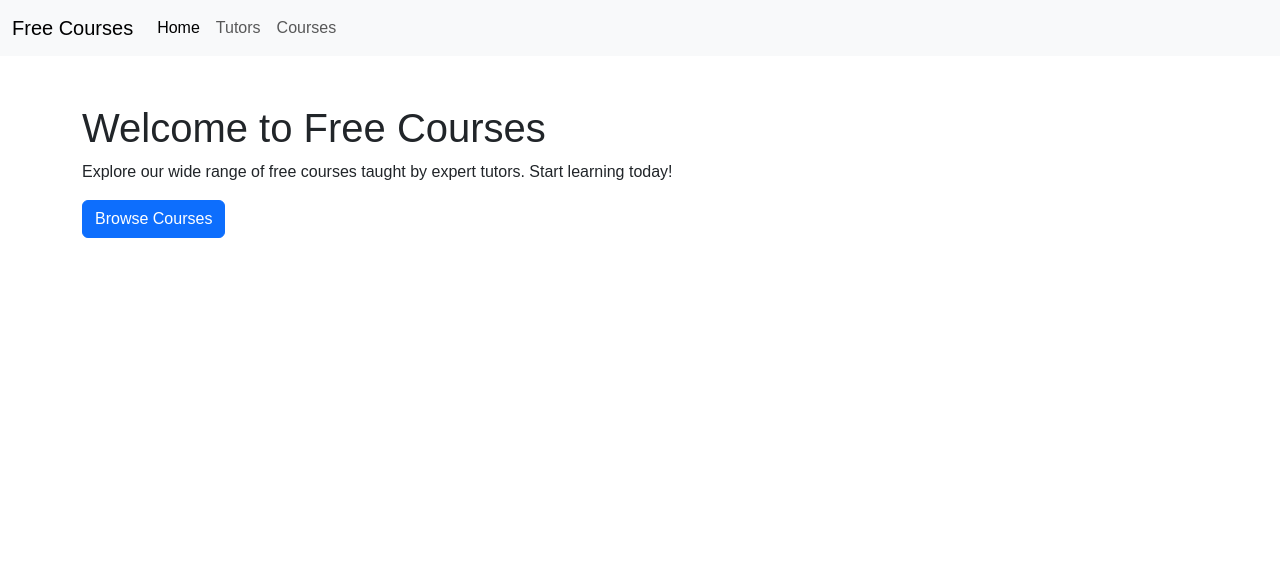
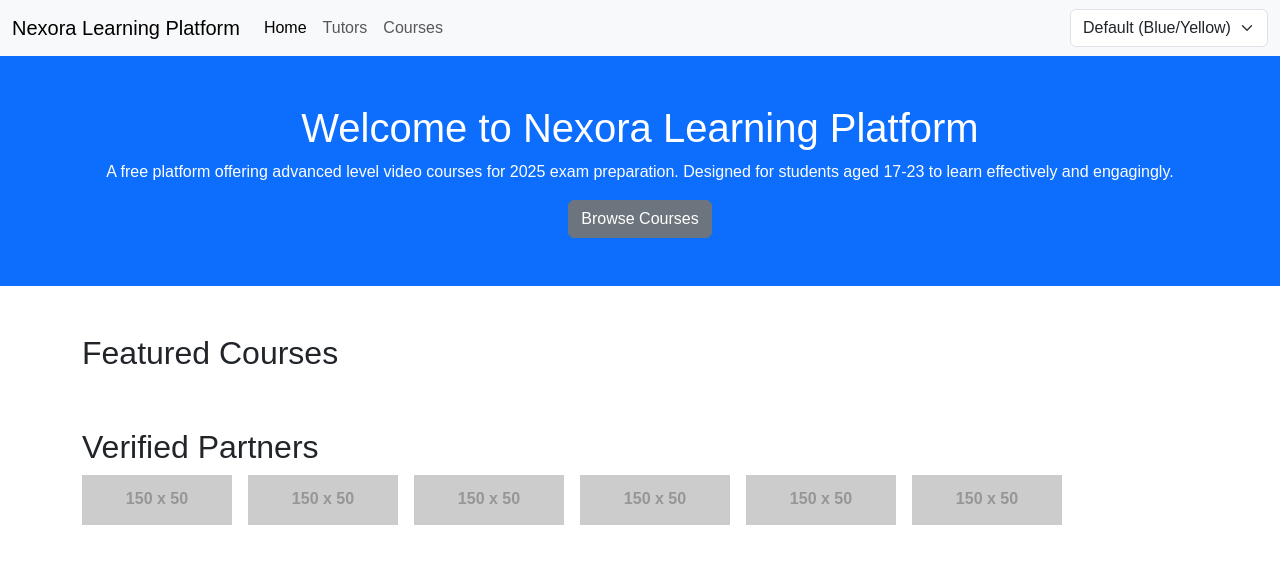
Before and after one commit to obscuravault/nexorateam, a plain HTML site: page index.html in a window 1280 px wide. Drawn offline with nearby package versions, Linux system fonts and the light colour scheme; placeholder pictures from the web are drawn by us.

Commit message:
Update index.html

```diff
--- a/index.html
+++ b/index.html
@@ -4,35 +4,65 @@
 <head>
     <meta charset="UTF-8">
     <meta name="viewport" content="width=device-width, initial-scale=1.0">
-    <title>Free Courses - Home</title>
+    <title>Nexora Learning Platform - Home</title>
     <link href="https://cdn.jsdelivr.net/npm/bootstrap@5.3.3/dist/css/bootstrap.min.css" rel="stylesheet">
     <link rel="stylesheet" href="styles.css">
 </head>
 <body>
-    <nav class="navbar navbar-expand-lg navbar-light bg-light">
+    <nav class="navbar navbar-expand-lg bg-body-tertiary">
         <div class="container-fluid">
-            <a class="navbar-brand" href="index.html">Free Courses</a>
+            <a class="navbar-brand" href="index.html">Nexora Learning Platform</a>
             <button class="navbar-toggler" type="button" data-bs-toggle="collapse" data-bs-target="#navbarNav" aria-controls="navbarNav" aria-expanded="false" aria-label="Toggle navigation">
                 <span class="navbar-toggler-icon"></span>
             </button>
             <div class="collapse navbar-collapse" id="navbarNav">
-                <ul class="navbar-nav">
+                <ul class="navbar-nav me-auto">
                     <li class="nav-item"><a class="nav-link active" href="index.html">Home</a></li>
                     <li class="nav-item"><a class="nav-link" href="tutors.html">Tutors</a></li>
                     <li class="nav-item"><a class="nav-link" href="courses.html">Courses</a></li>
                 </ul>
+                <select id="theme-select" class="form-select w-auto">
+                    <option value="default">Default (Blue/Yellow)</option>
+                    <option value="bw">Black/White</option>
+                    <option value="greenwhite">Green/White</option>
+                    <option value="purplegold">Purple/Gold</option>
+                    <option value="redblack">Red/Black</option>
+                </select>
             </div>
         </div>
     </nav>
 
-    <div class="container mt-5">
-        <h1>Welcome to Free Courses</h1>
-        <p>Explore our wide range of free courses taught by expert tutors. Start learning today!</p>
-        <a href="courses.html" class="btn btn-primary">Browse Courses</a>
-    </div>
+    <header class="hero bg-primary text-white text-center py-5">
+        <div class="container">
+            <h1>Welcome to Nexora Learning Platform</h1>
+            <p>A free platform offering advanced level video courses for 2025 exam preparation. Designed for students aged 17-23 to learn effectively and engagingly.</p>
+            <a href="courses.html" class="btn btn-secondary">Browse Courses</a>
+        </div>
+    </header>
+
+    <section class="featured-courses container my-5">
+        <h2>Featured Courses</h2>
+        <div id="featured-list" class="row"></div>
+    </section>
+
+    <section class="partners container my-5">
+        <h2>Verified Partners</h2>
+        <div class="d-flex overflow-auto gap-3">
+            <img src="https://via.placeholder.com/150x50?text=Partner1" alt="Partner 1" class="img-fluid">
+            <img src="https://via.placeholder.com/150x50?text=Partner2" alt="Partner 2" class="img-fluid">
+            <img src="https://via.placeholder.com/150x50?text=Partner3" alt="Partner 3" class="img-fluid">
+            <img src="https://via.placeholder.com/150x50?text=Partner4" alt="Partner 4" class="img-fluid">
+            <img src="https://via.placeholder.com/150x50?text=Partner5" alt="Partner 5" class="img-fluid">
+            <img src="https://via.placeholder.com/150x50?text=Partner6" alt="Partner 6" class="img-fluid">
+        </div>
+    </section>
 
     <script src="config.js"></script>
     <script src="https://cdn.jsdelivr.net/npm/bootstrap@5.3.3/dist/js/bootstrap.bundle.min.js"></script>
     <script src="script.js"></script>
+    <script>
+        loadFeatured();
+        initTheme();
+    </script>
 </body>
 </html>
```
